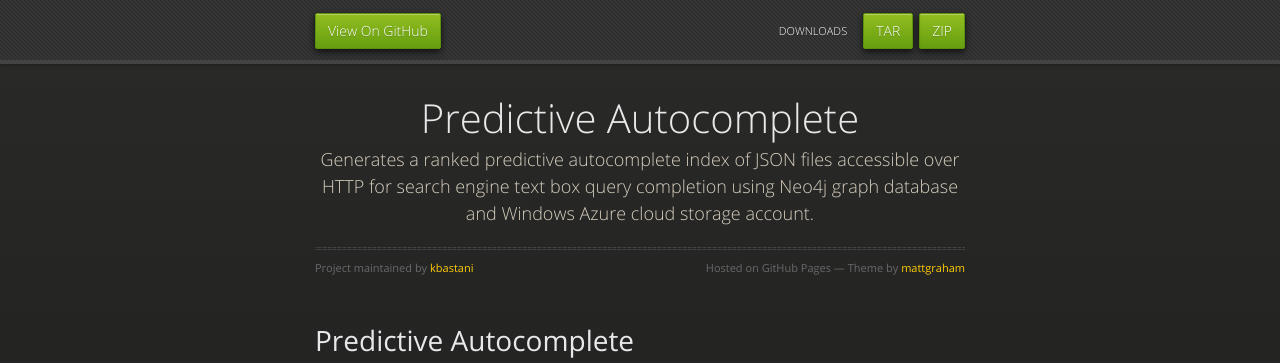
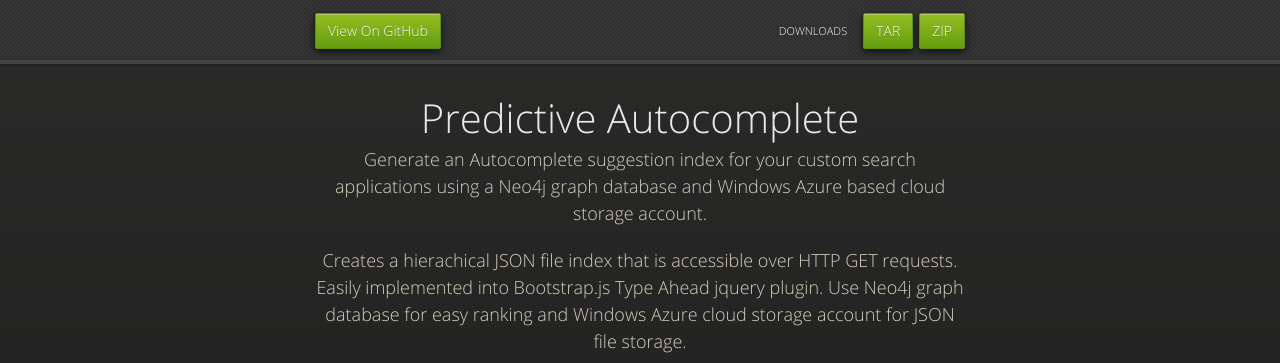
Before and after one commit to kbastani/predictive-autocomplete, a plain HTML site: page index.html in a window 1280 px wide. Shown: the top 363 px of the page. Drawn offline with nearby package versions, Linux system fonts and the light colour scheme.

Commit message:
Update index.html

```diff
--- a/index.html
+++ b/index.html
@@ -32,7 +32,8 @@
       <section>
         <div id="title">
           <h1>Predictive Autocomplete</h1>
-          <p>Generates a ranked predictive autocomplete index of JSON files accessible over HTTP for search engine text box query completion using Neo4j graph database and Windows Azure cloud storage account.</p>
+          <p>Generate an Autocomplete suggestion index for your custom search applications using a Neo4j graph database and Windows Azure based cloud storage account.</p>
+          <p>Creates a hierachical JSON file index that is accessible over HTTP GET requests. Easily implemented into Bootstrap.js Type Ahead jquery plugin. Use Neo4j graph database for easy ranking and Windows Azure cloud storage account for JSON file storage.</p>
           <hr>
           <span class="credits left">Project maintained by <a href="https://github.com/kbastani">kbastani</a></span>
           <span class="credits right">Hosted on GitHub Pages &mdash; Theme by <a href="https://twitter.com/michigangraham">mattgraham</a></span>
```
